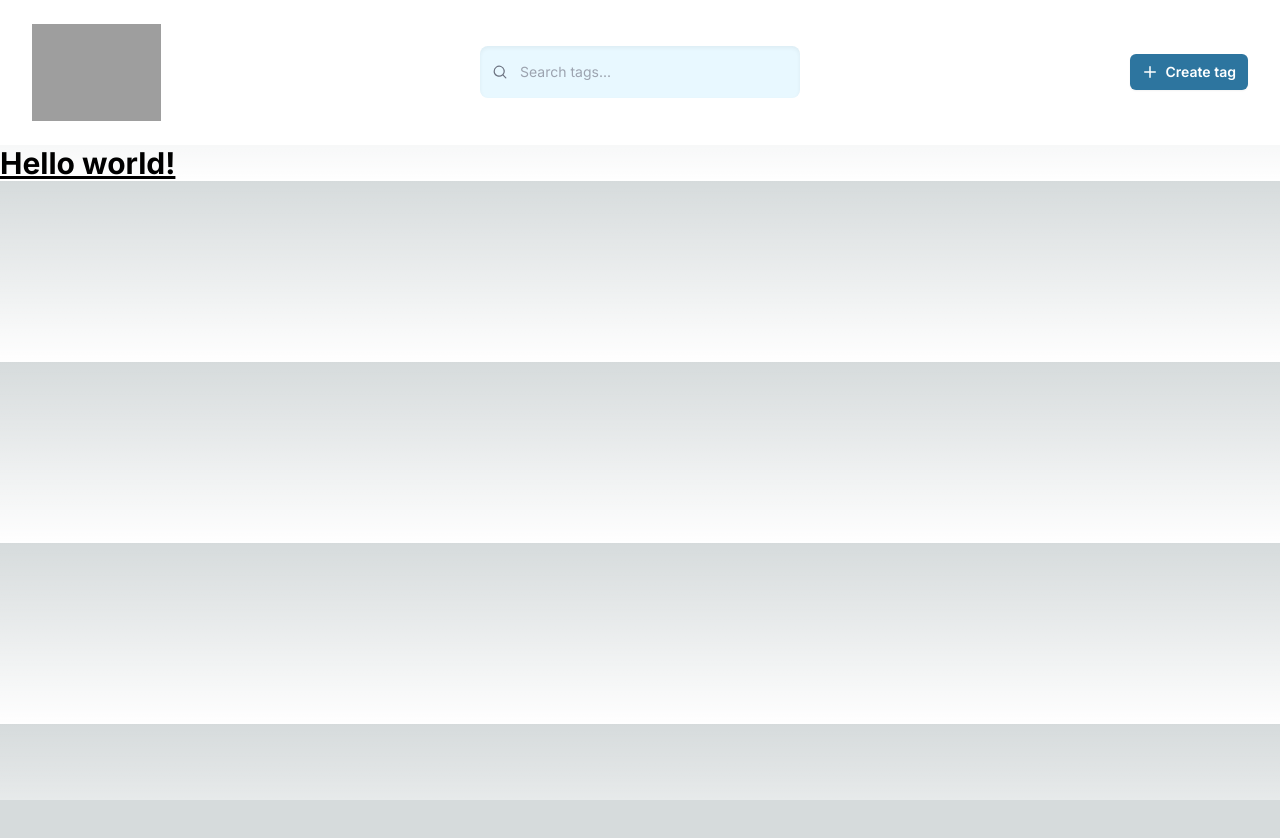
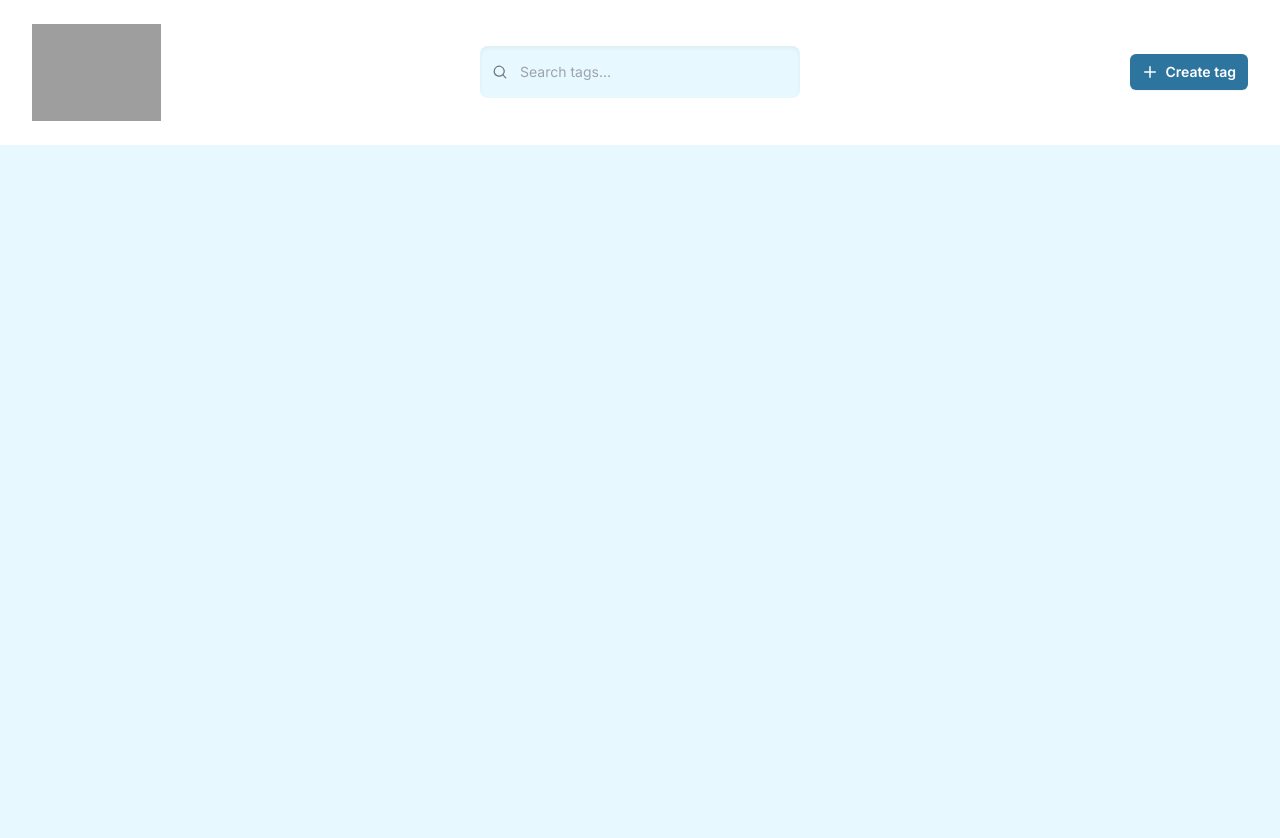
Before and after one commit to corbin-poteet/tag-frontend, a Next.js app: page / in a window 1280 px wide. Shown: the top 838 px of the page. Before the commit the page ends 800 px from the top, so only its background shows below. Built offline with nearby package versions, Linux system fonts and the light colour scheme; grey boxes are pictures that could not be loaded.

Commit message:
Fix background color theming

```diff
--- a/src/app/layout.tsx
+++ b/src/app/layout.tsx
@@ -17,7 +17,7 @@ export default function RootLayout({
 }>) {
   return (
     <html lang="en">
-      <body className={inter.className}>
+      <body className={inter.className} >
         <Navigation />
         {children}
       </body>
--- a/src/app/page.tsx
+++ b/src/app/page.tsx
@@ -2,8 +2,8 @@ import Image from "next/image";
 
 export default function Home() {
   return (
-    <h1 className="text-3xl font-bold underline">
-      Hello world!
-    </h1>
+    <div className="bg-blue-secondary min-h-screen ">
+
+    </div>
   );
 }
```
